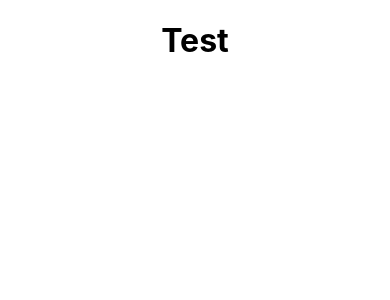
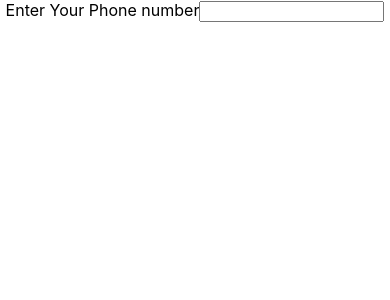
Before and after one commit to jackalot/o-cv-project, a React (Create React App) app: page / in a window 390 px wide. Shown: the top 300 px of the page. Built offline with nearby package versions, Linux system fonts and the light colour scheme; the HTML template or start-up script is replaced by a standard one.

Commit message:
removed the h1 in OverView to now contain a NumberField component with the fieldName 'phone number'

```diff
--- a/src/components/Overview.js
+++ b/src/components/Overview.js
@@ -3,7 +3,9 @@ import NumberField from "./NumberField";
 import DateField from "./DateField";
 class OverView extends React.Component {
     render () {
-      return <h1> Test </h1>;
+      return <div>
+        <NumberField fieldName='Phone Number' className='phone-number' labelText='Enter Your Phone number'></NumberField>
+      </div>;
     }
 }
 export default OverView;
```
